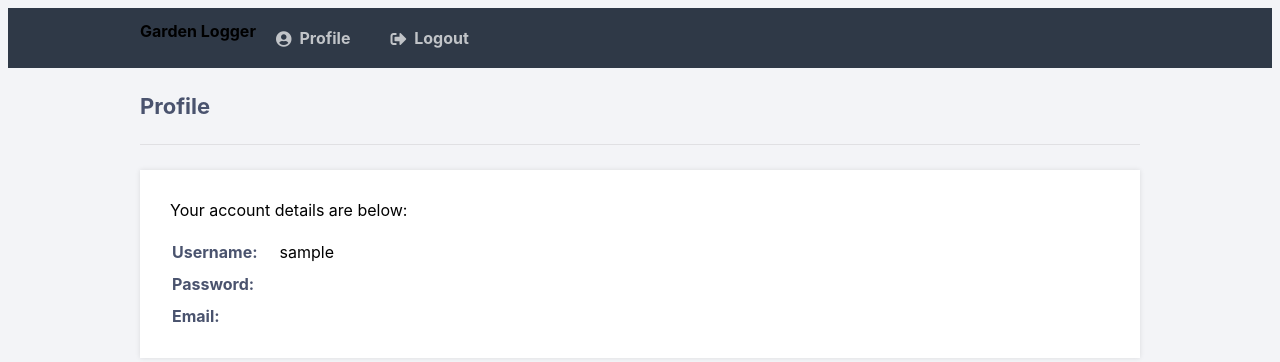
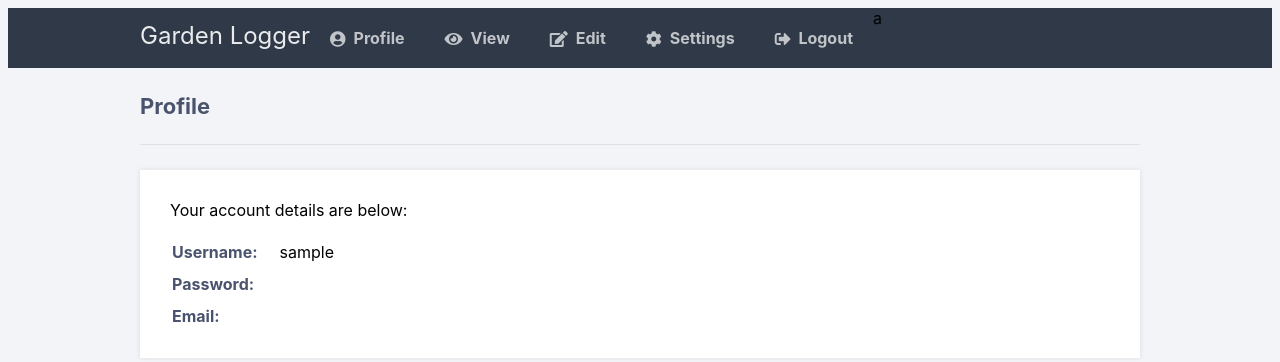
Before and after one commit to JohnyNich/GardenLogger, a PHP site: page /profile.php in a window 1280 px wide. Shown: the top 362 px of the page. Run offline with PHP 8.4, Linux system fonts and the light colour scheme; the visitor is signed in with stand-in values (Sample User, id 1); data that the repository does not hold is empty.

Commit message:
Added view, edit and settings tabs to navbar

```diff
--- a/profile.php
+++ b/profile.php
@@ -36,9 +36,12 @@ $stmt->close();
   <body class="loggedin">
     <nav class="navtop">
       <div>
-        <h1>Garden Logger</h1>
+        <h1><a href="home.php">Garden Logger</a></h1>
         <a href="profile.php"><i class="fas fa-user-circle"></i>Profile</a>
-        <a href="logout.php"><i class="fas fa-sign-out-alt"></i>Logout</a>
+        <a href="view.php"><i class="fas fa-eye"></i>View</a>
+        <a href="edit.php"><i class="fas fa-edit"></i>Edit</a>
+        <a href="settings.php"><i class="fas fa-cog"></i>Settings</a>
+			  <a href="logout.php"><i class="fas fa-sign-out-alt"></i>Logout</a>a
       </div>
     </nav>
     <div class="content">
```
